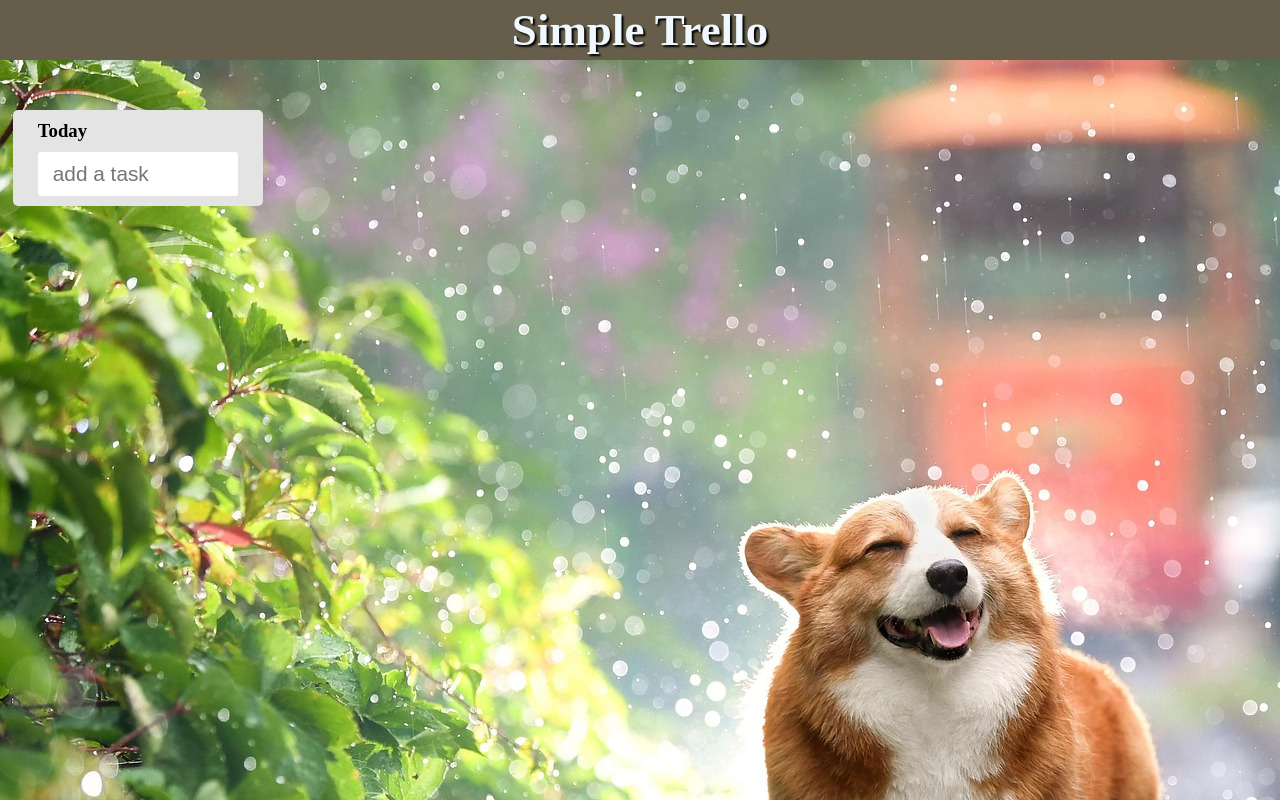
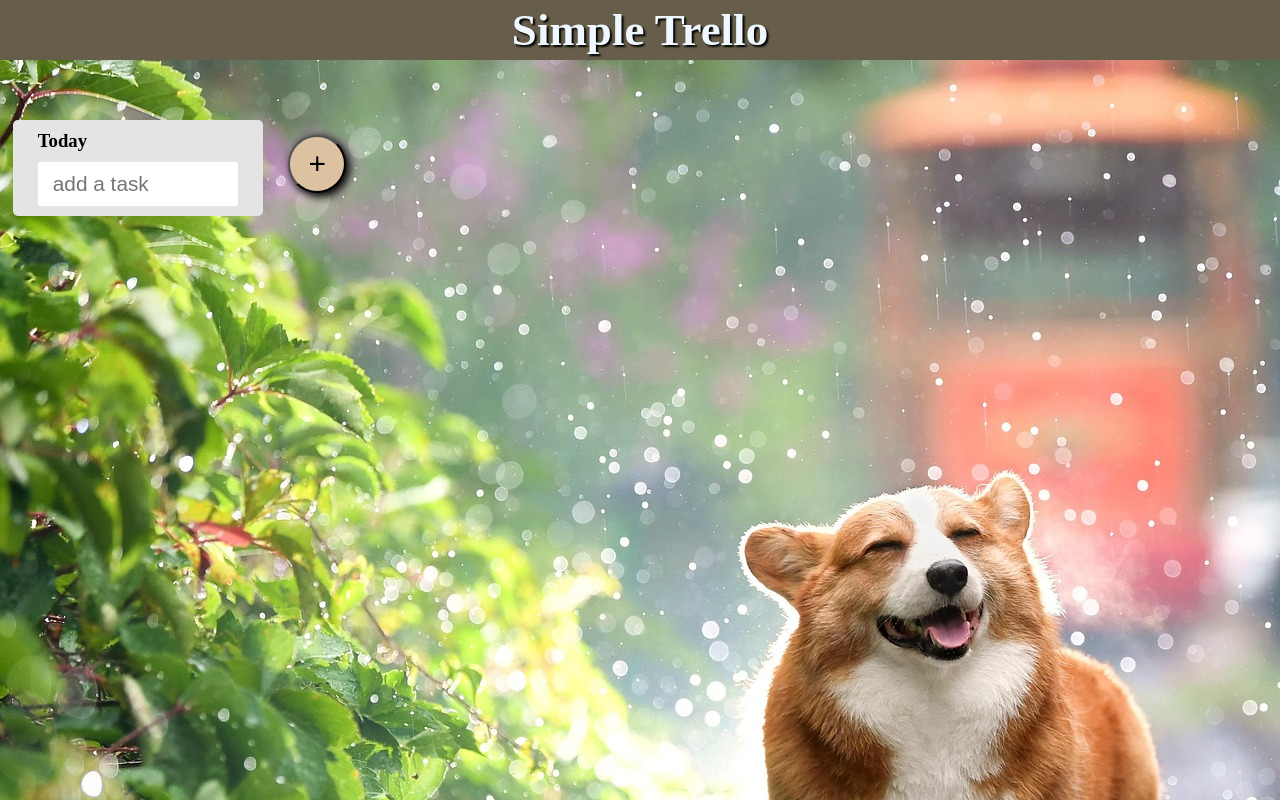
Before and after one commit to uttih/trello-clone, a React (Create React App) app: page / in a window 1280 px wide. Built offline with nearby package versions, Linux system fonts and the light colour scheme; the HTML template or start-up script is replaced by a standard one.

Commit message:
2023/10/17
7-42

```diff
--- a/package.json
+++ b/package.json
@@ -10,6 +10,7 @@
     "react-beautiful-dnd": "^13.1.0",
     "react-dom": "^17.0.2",
     "react-scripts": "5.0.0",
+    "uuid": "^9.0.1",
     "web-vitals": "^0.2.4"
   },
   "scripts": {
--- a/src/components/task/TaskCards.jsx
+++ b/src/components/task/TaskCards.jsx
@@ -1,12 +1,24 @@
-import React from "react";
+import React, { useState } from "react";
 import { TaskCard } from "./TaskCard";
 import { AddTaskCardButton } from "./button/AddTaskCardButton";
+import { Draggable } from "react-beautiful-dnd";
 
 export const TaskCards = () => {
+  const [taskCardsList, setTaskCardsList] = useState([
+    {
+      id: 0,
+      draggableId: "item0",
+    },
+  ]);
   return (
-    <div>
-      <TaskCard />
-      <AddTaskCardButton />
+    <div className="taskCardsArea">
+      {taskCardsList.map((taskCardList) => (
+        <TaskCard key={taskCardList.id} />
+      ))}
+      <AddTaskCardButton
+        taskCardsList={taskCardsList}
+        setTaskCardsList={setTaskCardsList}
+      />
     </div>
   );
 };
--- a/src/components/task/button/AddTaskCardButton.jsx
+++ b/src/components/task/button/AddTaskCardButton.jsx
@@ -1,5 +1,23 @@
 import React from "react";
+import { v4 as uuid } from "uuid";
 
-export const AddTaskCardButton = () => {
-  return <div></div>;
+export const AddTaskCardButton = ({ taskCardsList, setTaskCardsList }) => {
+  const addTaskCard = () => {
+    const taskCardId = uuid();
+    /* タスクカードを追加する */
+    setTaskCardsList([
+      ...taskCardsList,
+      {
+        id: taskCardId,
+        draggableId: `item${taskCardId}`,
+      },
+    ]);
+  };
+  return (
+    <div className="addTaskCardButtonArea">
+      <button className="addTaskCardButton" onClick={addTaskCard}>
+        +
+      </button>
+    </div>
+  );
 };
--- a/src/components/task/input/TaskAddInput.jsx
+++ b/src/components/task/input/TaskAddInput.jsx
@@ -1,4 +1,5 @@
 import React from "react";
+import { v4 as uuid } from "uuid";
 
 export const TaskAddInput = ({
   inputText,
@@ -7,8 +8,8 @@ export const TaskAddInput = ({
   taskList,
 }) => {
   const handleSubmit = (e) => {
+    const taskId = uuid();
     e.preventDefault();
-    console.log(e);
     if (inputText === "") {
       return;
     }
@@ -16,8 +17,8 @@ export const TaskAddInput = ({
     setTaskList([
       ...taskList,
       {
-        id: taskList.length,
-        draggableId: `task-${taskList.length}`,
+        id: taskId,
+        draggableId: `task-${taskId}`,
         text: inputText,
       },
     ]);
--- a/src/index.css
+++ b/src/index.css
@@ -89,7 +89,7 @@ header {
   margin-top: 25px;
 }
 
-.addDTaskCardButton {
+.addTaskCardButton {
   padding: 10px 18px;
   border-radius: 9999px;
   font-size: 30px;
```
Also changed, not shown: 1 other file (tests, documents, lock files or other folders).
